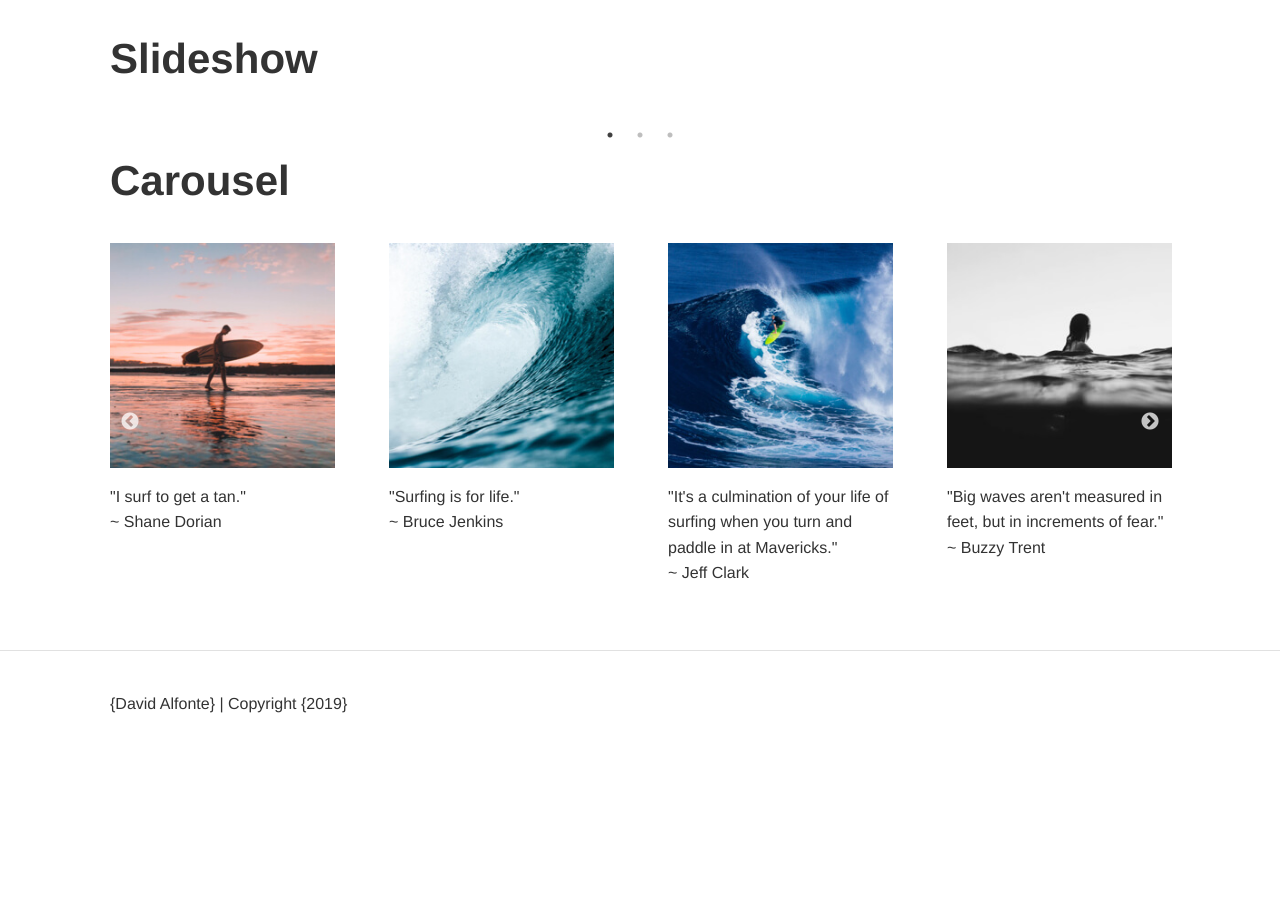
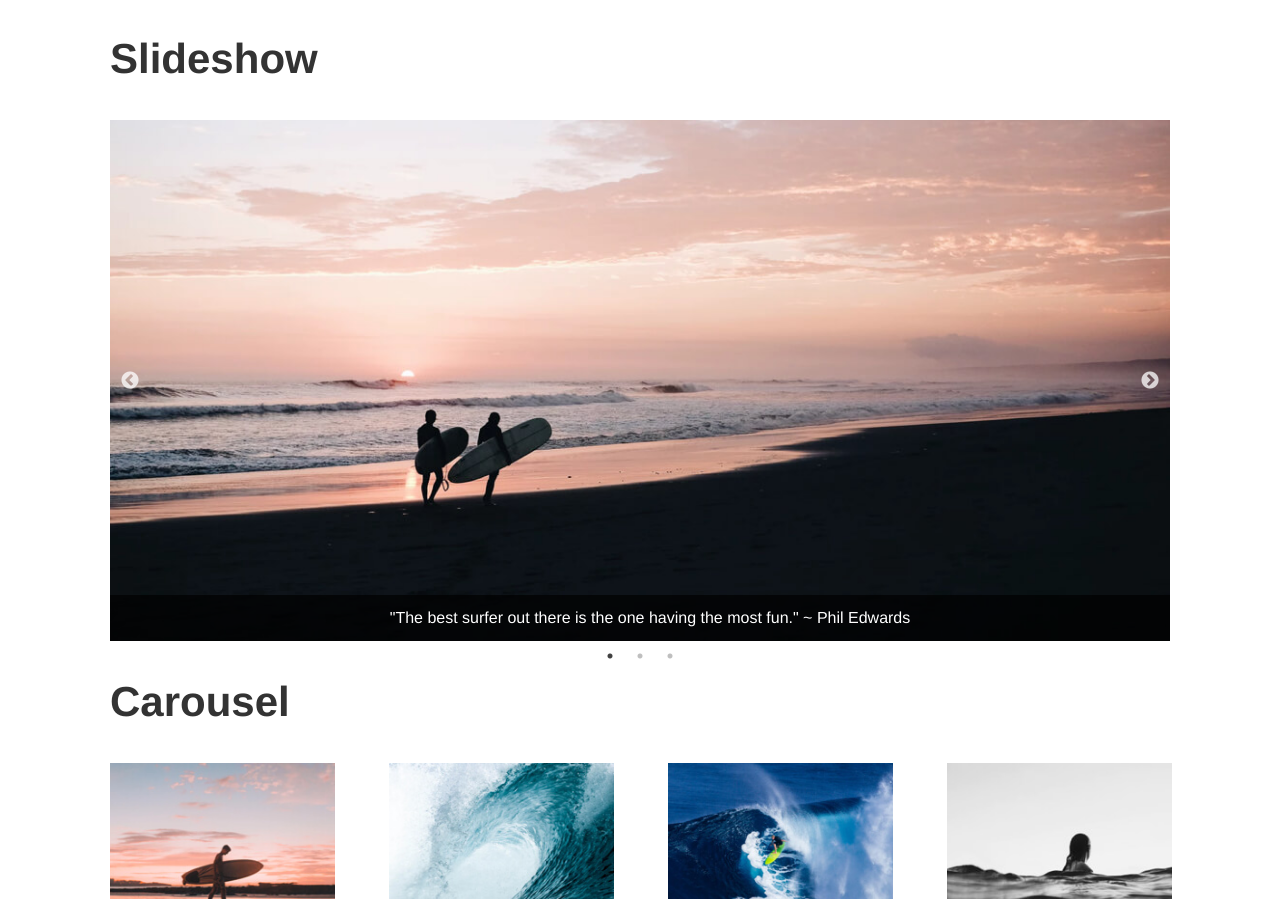
Before and after one commit to Dalfonte/01-Styleguide-Intro-Index, a plain HTML site: page Media.html in a window 1280 px wide. Shown: the part 2609-3508 px from the top of the page. Before the commit the page ends 3342 px from the top, so only its background shows below. Drawn offline with nearby package versions, Linux system fonts and the light colour scheme.

Commit message:
Update style.css

```diff
--- a/css/style.css
+++ b/css/style.css
@@ -741,7 +741,7 @@ video {
 .slideshow .slick-slide {
     position: relative;
 }
-.slideshow .slick-slide {
+.slideshow .slick-slide p {
     position: absolute;
     bottom: 0;
     left: 0;
```
